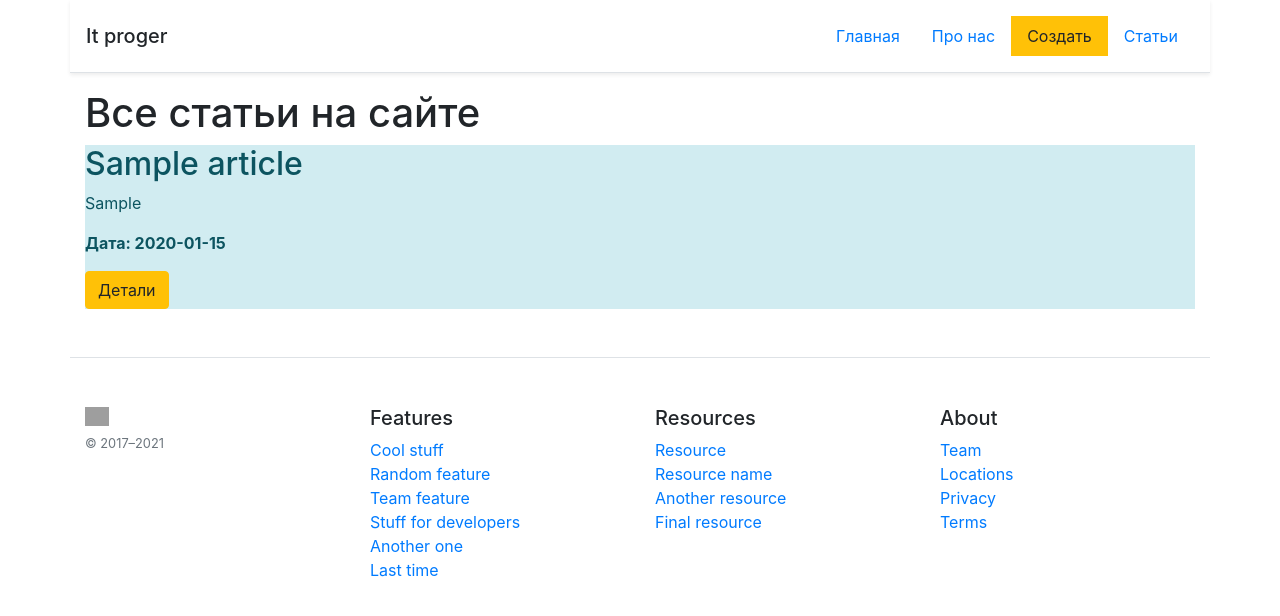
After one commit to stitsyuk98/learn_flask_dudar, a Flask app: page /posts in a window 1280 px wide. The commit adds this page. Shown: the top 616 px of the page. Run offline with Flask 2, Linux system fonts and the light colour scheme; tables that the repository leaves empty hold one stand-in row (values such as "Sample post"); some libraries are stand-ins or nearby versions; grey boxes are pictures that could not be loaded.

Commit message:
lesson 4 Добавлен вывод статей

```diff
--- a/blog/app.py
+++ b/blog/app.py
@@ -29,6 +29,18 @@ def index():
     return render_template('index.html')
 
 
+@app.route('/posts')
+def posts():
+    articles = Article.query.order_by(Article.date.desc()).all()
+    return render_template('posts.html', articles=articles)
+
+
+@app.route('/posts/<int:id>')
+def post_detail(id):
+    article = Article.query.get(id)
+    return render_template('post_detail.html', article=article)
+
+
 @app.route('/about')
 def about():
     return render_template('about.html')
@@ -46,7 +58,7 @@ def create_article():
         try:
             db.session.add(article)
             db.session.commit()
-            return redirect('/')
+            return redirect('/posts')
         except:
             return 'При добавлении статьи произошла ошибка'
     else:
--- a/blog/templates/base.html
+++ b/blog/templates/base.html
@@ -17,8 +17,11 @@
             <li class="nav-item">
             <a class="nav-link" href="/about">Про нас</a>
             </li>
-            <li class="nav-item btn btn-warning">
-            <a class="nav-link" href="/create-article">Создать</a>
+            <li class="nav-item">
+            <a class="nav-link btn-warning" href="/create-article">Создать</a>
+            </li>
+            <li class="nav-item">
+            <a class="nav-link" href="/posts">Статьи</a>
             </li>
             </ul>
       </nav>
--- /dev/null
+++ b/blog/templates/posts.html
@@ -0,0 +1,25 @@
+{% extends 'base.html' %}
+
+{% block title %}
+Страница про нас
+{% endblock %}
+
+{% block body %}
+<div class="container">
+    <h1>Все статьи на сайте</h1>
+
+    {% for el in articles %}
+        <div class="alert-info">
+            <h2>{{ el.title }}</h2>
+            <p>{{ el.intro }}</p>
+            <p><b>Дата: {{ el.date.date() }}</b></p>
+            <a href="/posts/{{ el.id }}" class="btn btn-warning">Детали</a>
+
+        </div>
+    {% endfor %}
+
+<!--    {{ articles[0].title }}-->
+<!--    {{ articles[0].intro }}-->
+<!--    {{ articles[0].text }}-->
+</div>
+{% endblock %}
```
Also changed, not shown: blog/templates/post_detail.html (added, +18 -0 lines).
